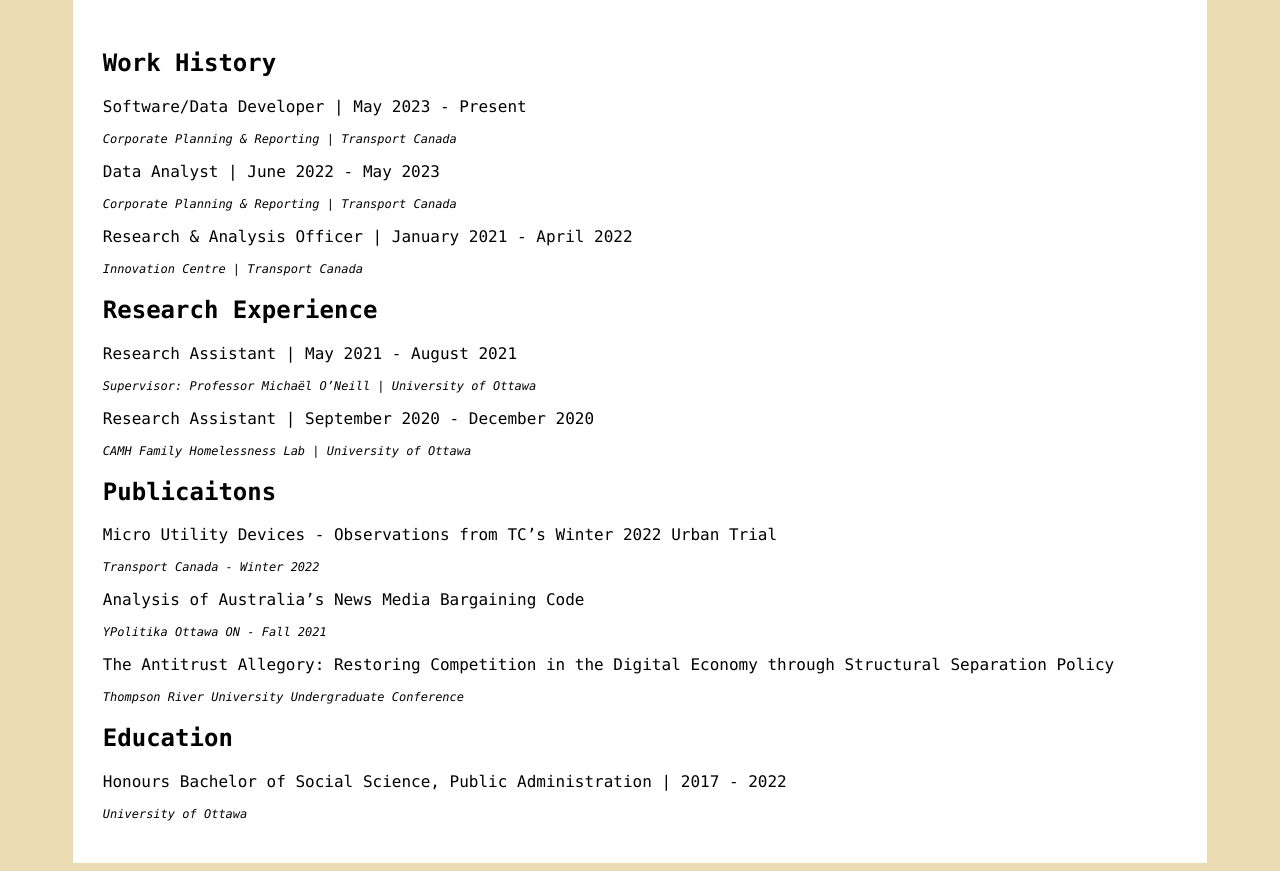
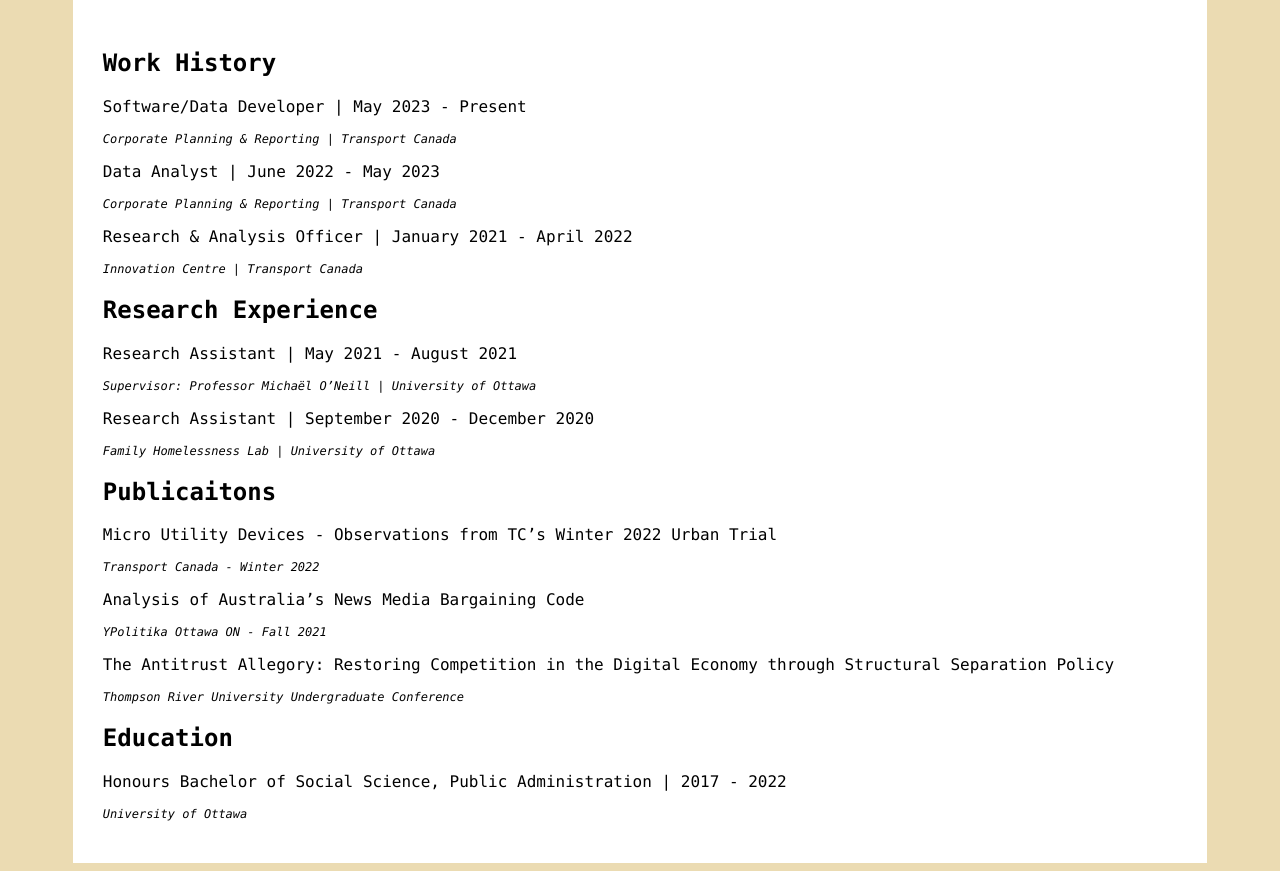
Before and after one commit to deepwaterpaladin/website, a Flask app: page /cv in a window 1280 px wide. Shown: the part 173-1044 px from the top of the page. Run offline with Flask 3, Linux system fonts and the light colour scheme.

Commit message:
Update cv.html

```diff
--- a/beta/templates/cv.html
+++ b/beta/templates/cv.html
@@ -45,7 +45,7 @@
                 </div>
                 <div class="work-exp">
                     <p>Research Assistant | September 2020 - December 2020</p>
-                    <p class="under-text">CAMH Family Homelessness Lab | University of Ottawa</p>
+                    <p class="under-text">Family Homelessness Lab | University of Ottawa</p>
                 </div>
             </div>
 
```
